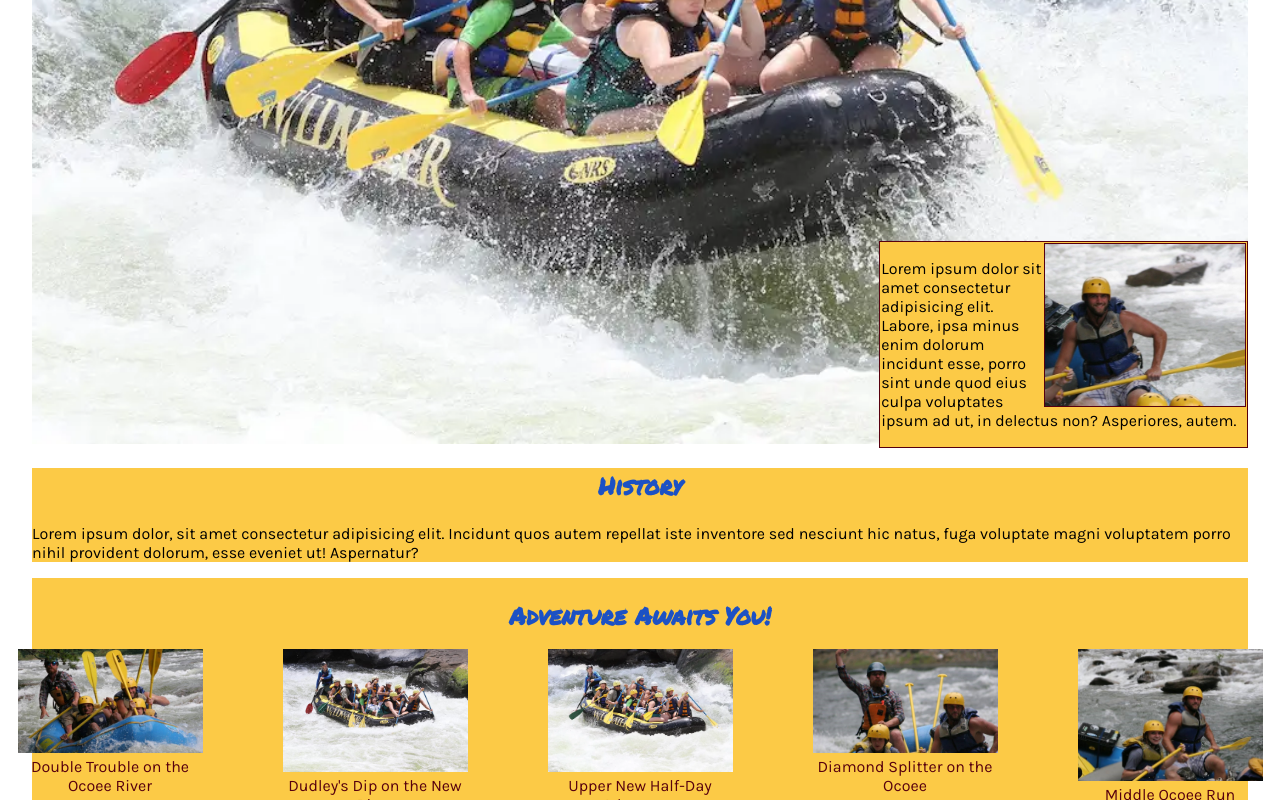
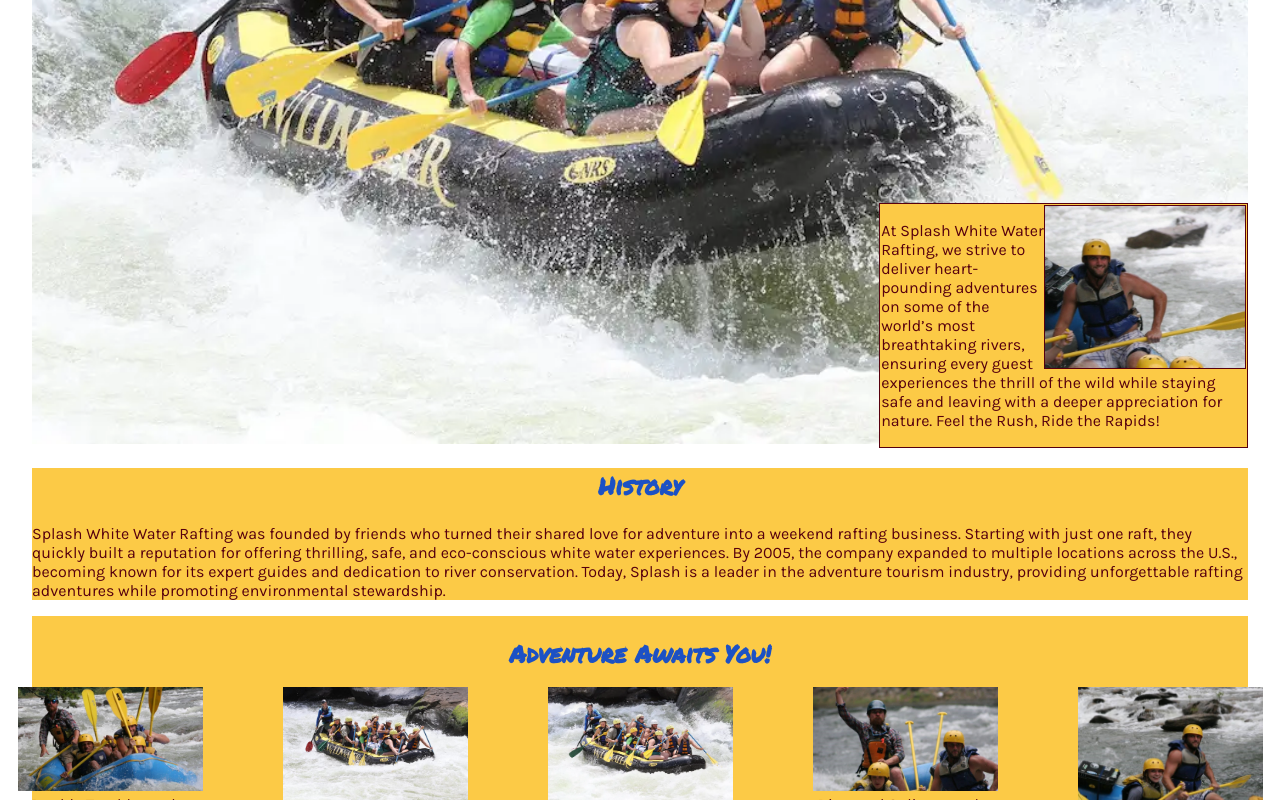
Before and after one commit to lgwells90/wdd130, a plain HTML site: page wwr/about.html in a window 1280 px wide. Shown: the part 549-1349 px from the top of the page. Drawn offline with Linux system fonts and the light colour scheme.

Commit message:
updated paragraphs

```diff
--- a/wwr/about.html
+++ b/wwr/about.html
@@ -27,12 +27,12 @@
             <h1>Splash White Water Rafting</h1>
             <article>
                 <img src="images/rafting-happy.webp" alt="Happy clients while rafting">
-                <p>Lorem ipsum dolor sit amet consectetur adipisicing elit. Labore, ipsa minus enim dolorum incidunt esse, porro sint unde quod eius culpa voluptates ipsum ad ut, in delectus non? Asperiores, autem.</p>
+                <p>At Splash White Water Rafting, we strive to deliver heart-pounding adventures on some of the world’s most breathtaking rivers, ensuring every guest experiences the thrill of the wild while staying safe and leaving with a deeper appreciation for nature. Feel the Rush, Ride the Rapids!</p>
             </article>
         </div>
         <section class="history">
             <h2>History</h2>
-            <p>Lorem ipsum dolor, sit amet consectetur adipisicing elit. Incidunt quos autem repellat iste inventore sed nesciunt hic natus, fuga voluptate magni voluptatem porro nihil provident dolorum, esse eveniet ut! Aspernatur?</p>
+            <p>Splash White Water Rafting was founded by friends who turned their shared love for adventure into a weekend rafting business. Starting with just one raft, they quickly built a reputation for offering thrilling, safe, and eco-conscious white water experiences. By 2005, the company expanded to multiple locations across the U.S., becoming known for its expert guides and dedication to river conservation. Today, Splash is a leader in the adventure tourism industry, providing unforgettable rafting adventures while promoting environmental stewardship.</p>
         </section>
         <section class="adventure">
             <h2>Adventure Awaits You!</h2>
--- a/wwr/styles/rafting.css
+++ b/wwr/styles/rafting.css
@@ -64,6 +64,9 @@ nav {
     background-color: var(--accent2-color);
     border: 1px solid var(--accent1-color);
     padding: 1px;
+    text-align: left;
+    font-family: "Karla", sans-serif;
+    color: var(--accent1-color);
 }
 .hero article img {
     width: 200px;
@@ -74,6 +77,8 @@ nav {
 
 .history {
     background-color: var(--accent2-color);
+    font-family: "Karla", sans-serif;
+    color: var(--accent1-color);
 }
 .adventure {
     background-color: var(--accent2-color);
```
